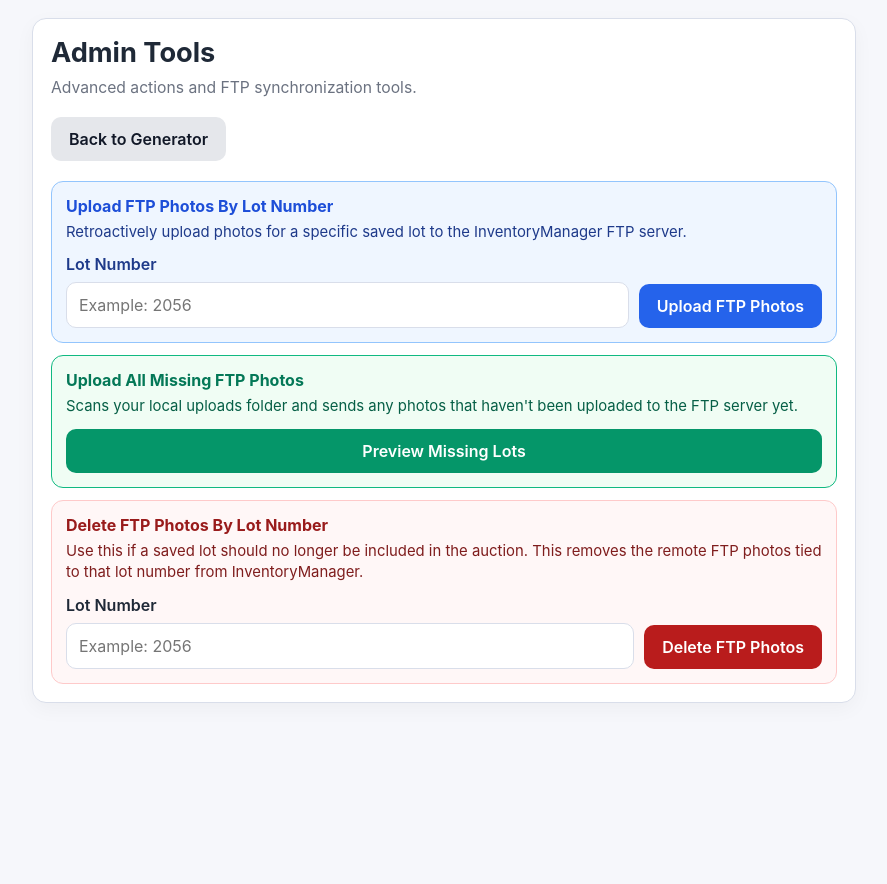
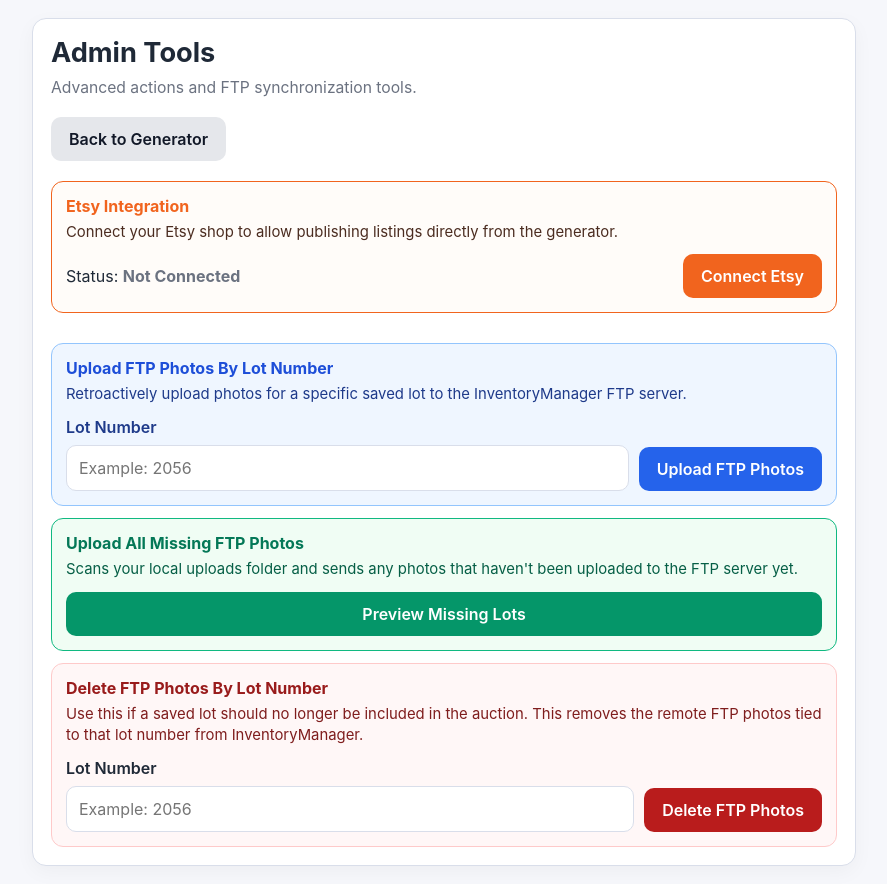
Before and after one commit to tpobryan/treasureandthyme_inventory_manager, a Flask app: page /admin in a window 1280 px wide. Shown: the whole page, without its empty margins (196-1083 px from the left). Before the commit the page ends 703 px from the top, so only its background shows below. Run offline with Flask 3, Linux system fonts and the light colour scheme; data comes from the database, SQL or seed files in the repository; data that the repository does not hold is empty.

Commit message:
Admin: add Etsy integration status and connect button

```diff
--- a/routes/admin.py
+++ b/routes/admin.py
@@ -11,14 +11,26 @@ from database import (
     record_ftp_upload,
     delete_ftp_upload_record,
     current_auction_number_for_upload,
+    connect_item_store,
+    ensure_item_store_ready
 )
-from utils import UPLOADS_DIR
 
 admin_bp = Blueprint("admin", __name__)
 
 @admin_bp.route("/admin", methods=["GET"])
 def admin():
-    return render_template("admin.html")
+    ensure_item_store_ready()
+    connection, dialect = connect_item_store()
+    etsy_connected = False
+    if connection:
+        try:
+            cursor = connection.cursor()
+            cursor.execute("SELECT 1 FROM integrations WHERE platform_id = 'etsy'")
+            etsy_connected = bool(cursor.fetchone())
+        finally:
+            connection.close()
+
+    return render_template("admin.html", etsy_connected=etsy_connected)
 
 @admin_bp.route("/delete_remote_upload", methods=["POST"])
 def delete_remote_upload():
--- a/templates/admin.html
+++ b/templates/admin.html
@@ -194,6 +194,28 @@
         <a class="button-link secondary" href="{{ url_for('main.index') }}">Back to Generator</a>
       </div>
 
+      <div class="danger-section" style="margin-top: 0; border-top: none; padding-top: 0; margin-bottom: 30px;">
+        <div class="danger-card" style="border-color: #f1641e; background: #fffcf9;">
+          <p class="danger-title" style="color: #f1641e;">Etsy Integration</p>
+          <p class="danger-copy" style="color: #4b2c20;">
+            Connect your Etsy shop to allow publishing listings directly from the generator.
+          </p>
+          <div style="display: flex; align-items: center; justify-content: space-between;">
+            <div>
+              Status:
+              {% if etsy_connected %}
+                <strong style="color: #10b981;">Connected</strong>
+              {% else %}
+                <strong style="color: #6b7280;">Not Connected</strong>
+              {% endif %}
+            </div>
+            <a href="{{ url_for('integrations.connect_integration', platform_id='etsy') }}" class="button-link" style="background: #f1641e; width: auto;">
+              {% if etsy_connected %}Reconnect Etsy{% else %}Connect Etsy{% endif %}
+            </a>
+          </div>
+        </div>
+      </div>
+
       <div class="danger-section" style="margin-top: 0; border-top: none; padding-top: 0;">
         <div class="danger-card" style="border-color: #93c5fd; background: #eff6ff;">
           <p class="danger-title" style="color: #1d4ed8;">Upload FTP Photos By Lot Number</p>
```
